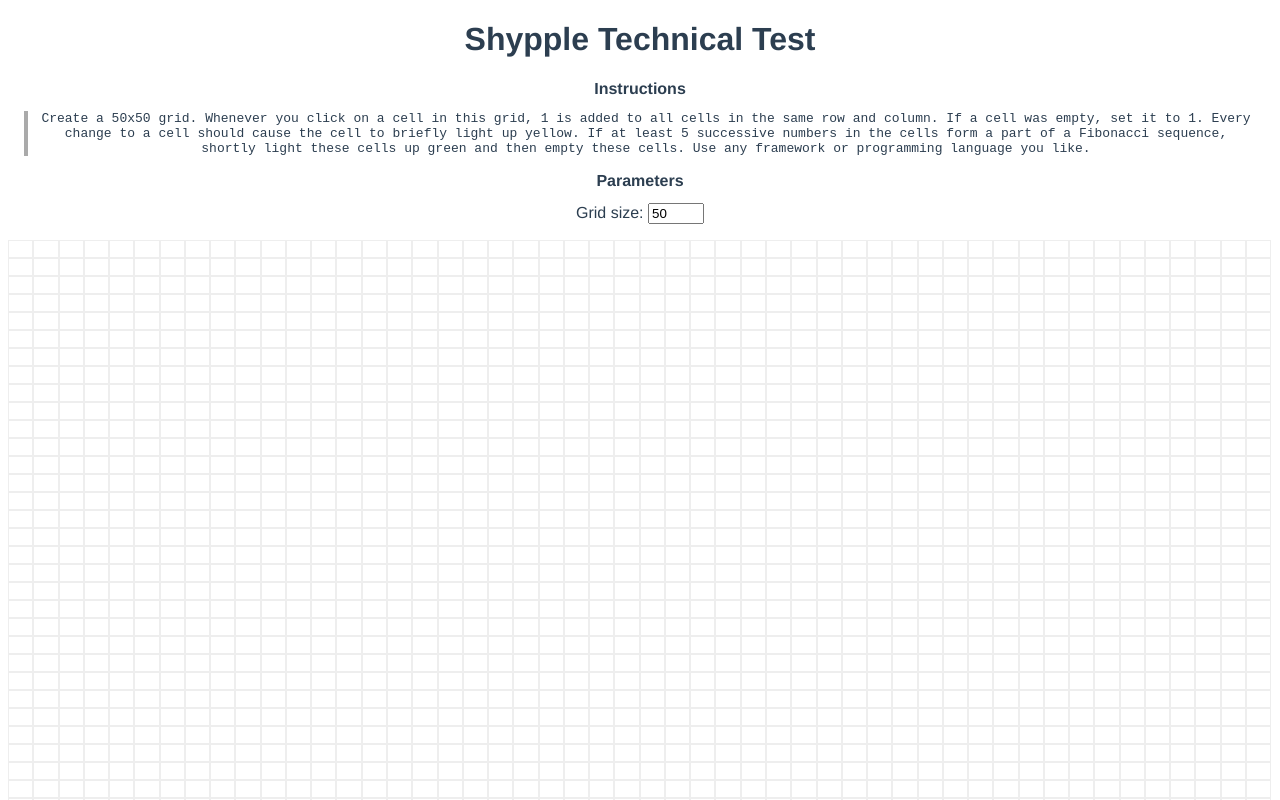
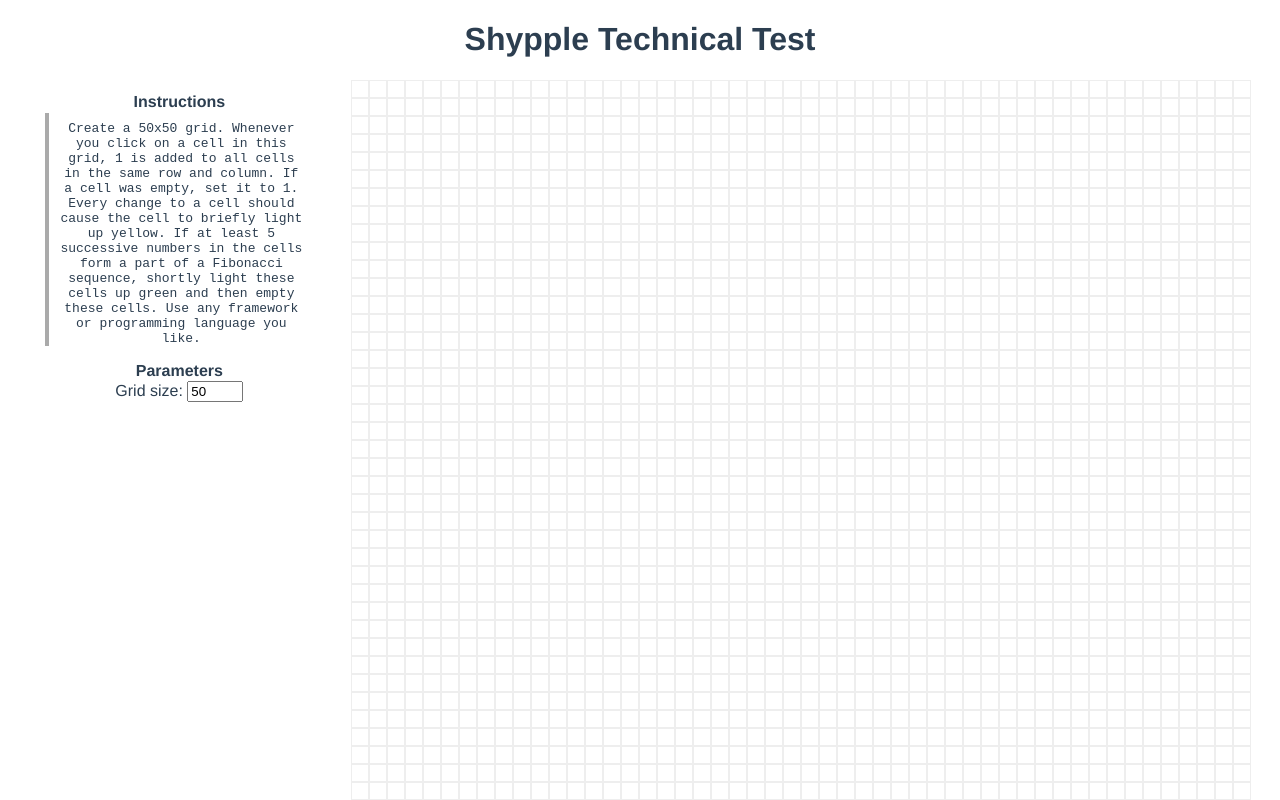
Before and after one commit to SeanLF/shypple-technical-test, a Vue app: page / in a window 1280 px wide. Shown: the top 800 px of the page. Built offline with nearby package versions, Linux system fonts and the light colour scheme.

Commit message:
Refactor + stylistic changes
- added a row element

```diff
--- a/src/App.vue
+++ b/src/App.vue
@@ -3,7 +3,8 @@
     <header>
       <h1>Shypple Technical Test</h1>
     </header>
-    <main>
+    <main class="main">
+      <aside class="aside">
         <div class="requirements">
           <h2>Instructions</h2>
           <p>
@@ -26,6 +27,7 @@
             max="100"
           />
         </div>
+      </aside>
       <Grid :gridSize="gridSize"></Grid>
     </main>
   </div>
@@ -53,14 +55,24 @@
   text-align: center;
   color: #2c3e50;
 }
+@media only screen and (min-width: 1200px) {
+  .main {
+    display: flex;
+    justify-content: space-evenly;
+  }
+  .aside {
+    max-width: 300px;
+  }
+}
 h2 {
   font-size: 1rem;
+  margin-bottom: 0.1rem;
 }
 .requirements p {
   font-family: monospace;
   margin: auto 1rem;
   border-left: 0.3rem solid #aaa;
-  padding-left: 0.5rem;
+  padding: 0.5rem 0.5rem 0;
 }
 .parameters {
   margin: 1rem auto;
--- a/src/components/Cell.vue
+++ b/src/components/Cell.vue
@@ -1,5 +1,5 @@
 <template>
-  <div class='cell' ref="cellEl" :style="style" @click="$emit('clicked', cell.row, cell.column)">
+  <div class='cell' ref="cellEl" @click="$emit('clicked', cell.row, cell.column)">
     <span class='value'>{{ cell.count }}</span>
   </div>
 </template>
@@ -11,12 +11,6 @@
   name: 'Cell',
   props: {
     cell: Object,
-    gridSize: Number,
-  },
-  computed: {
-    style() {
-      return `width: calc(${100 / this.gridSize}% - 2px`;
-    },
   },
   watch: {
     cell: {
@@ -33,15 +27,18 @@
 </script>
 
 <!-- Add "scoped" attribute to limit CSS to this component only -->
-<style scoped>
+<style>
 .cell {
   height: 1rem;
   width: 1rem;
   border: 1px solid #eee;
   justify-content: center;
   user-select: none;
+  display: flex;
+  justify-content: center;
 }
 .value {
   text-align: center;
+  font-size: xx-small;
 }
 </style>
--- a/src/components/Grid.vue
+++ b/src/components/Grid.vue
@@ -1,26 +1,20 @@
 <template>
   <div class="grid">
-    <div class="cells">
-      <Cell
-        v-for="cell in flatGrid"
-        :key="cell.index"
-        :cell="cell"
-        :gridSize="gridSize"
-        @clicked="clicked"
-      ></Cell>
+    <div class="rows">
+      <Row v-for="(row, index) in grid" :key="index" :row="row" @clicked="clicked"></Row>
     </div>
   </div>
 </template>
 
 <script>
-import Cell from './Cell.vue';
+import Row from './Row.vue';
 
 const matrixColumn = (matrix, column) => matrix.map((row) => row[column]);
 
 export default {
   name: 'Grid',
   components: {
-    Cell,
+    Row,
   },
   data: () => ({
     grid: null,
@@ -30,8 +24,8 @@
     gridSize: Number,
   },
   watch: {
-    gridSize: {
-      immediate: true,
+    gridSize: { // watch gridSize for changes
+      immediate: true, // needed to create the grid on initial load
       handler() {
         this.grid = [...Array(this.gridSize).keys()].map((row) => (
           [...Array(this.gridSize).keys()].map((column) => ({
@@ -58,7 +52,7 @@
     },
     // Counts the number of distinct Fibonacci numbers in the grid
     fibonacciUniqueCount() {
-      return [...new Set(this.fibonacciCells(this.flatGrid).map((cell) => cell.count))].length;
+      return [...new Set(this.fibonacciCells().map((cell) => cell.count))].length;
     },
   },
   methods: {
@@ -152,11 +146,3 @@
   },
 };
 </script>
-
-<!-- Add "scoped" attribute to limit CSS to this component only -->
-<style scoped>
-.cells {
-  display: flex;
-  flex-flow: row wrap;
-}
-</style>
--- /dev/null
+++ b/src/components/Row.vue
@@ -0,0 +1,38 @@
+<template>
+  <div class='row'>
+    <div class="cells">
+      <Cell
+        v-for="cell in row"
+        :key="cell.index"
+        :cell="cell"
+        @clicked="clicked"
+      ></Cell>
+    </div>
+  </div>
+</template>
+
+<script>
+import Cell from './Cell.vue';
+
+export default {
+  name: 'Row',
+  components: {
+    Cell,
+  },
+  props: {
+    row: Array,
+  },
+  methods: {
+    clicked(row, column) {
+      this.$emit('clicked', row, column);
+    },
+  },
+};
+</script>
+
+<style>
+.row, .cells {
+  display: flex;
+  justify-content: center;
+}
+</style>
```
Lines whose indentation alone changed are shown as unchanged.
